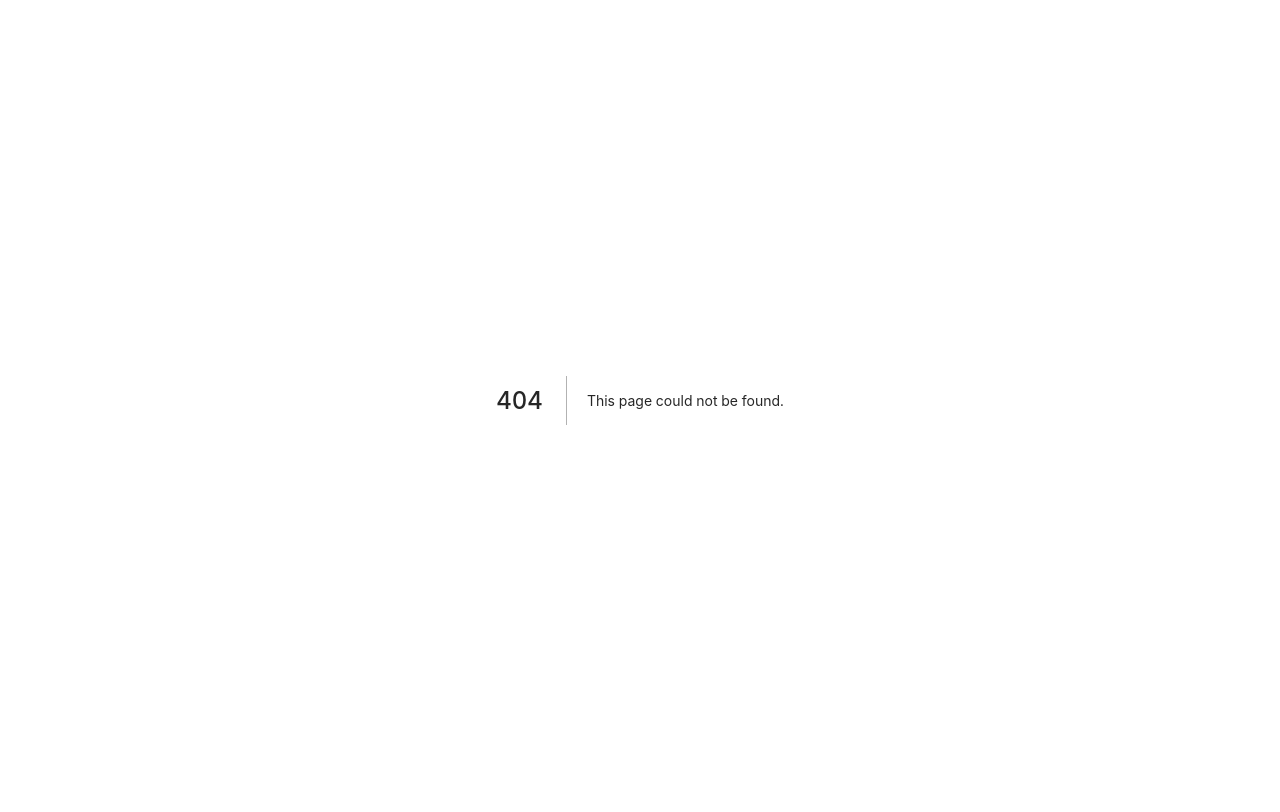
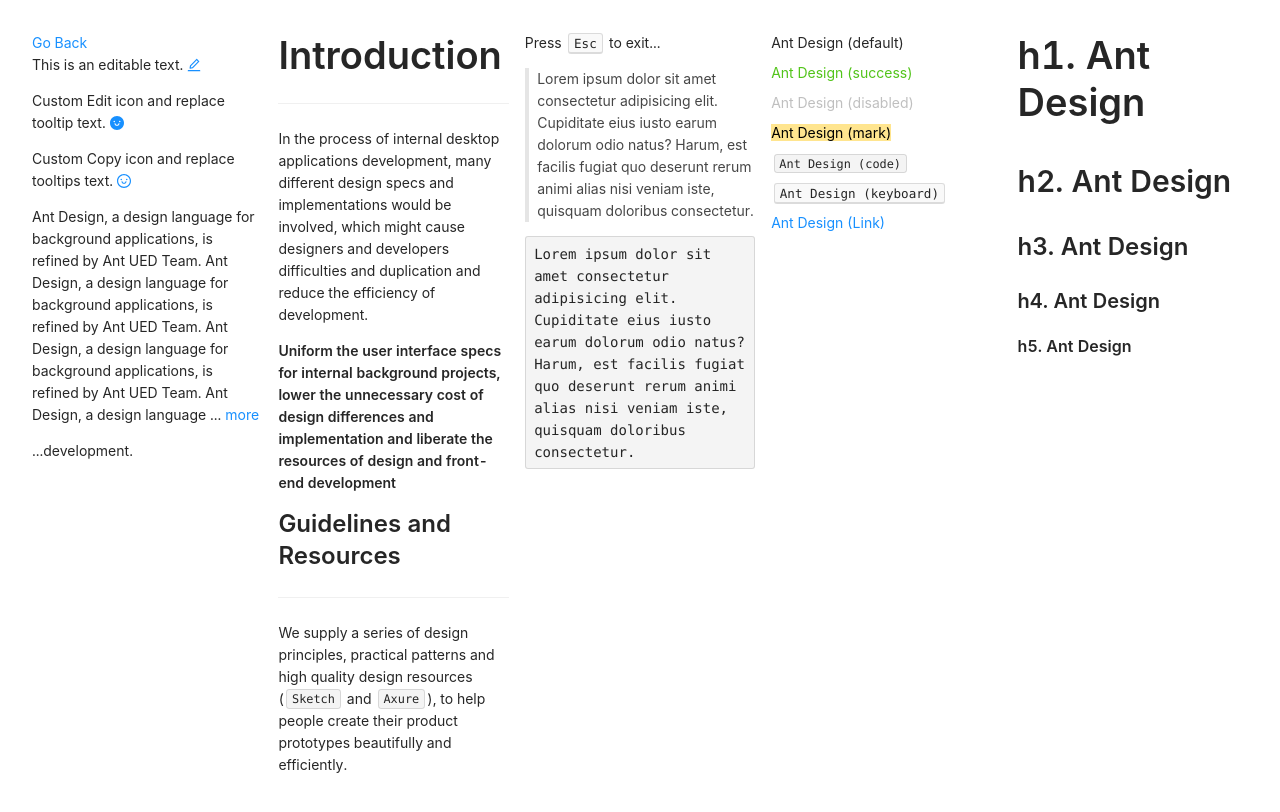
Before and after one commit to talhajubaer018/antdesign, a Next.js app: page /typography in a window 1280 px wide. Before the commit this address had no page. Shown: the top 812 px of the page. Built offline with nearby package versions, Linux system fonts and the light colour scheme.

Commit message:
typograhy

```diff
--- /dev/null
+++ b/pages/typography.js
@@ -0,0 +1,133 @@
+import React, { useState } from "react";
+import { Divider, Typography, Space } from "antd";
+import { CheckOutlined, HighlightOutlined, SmileFilled, SmileOutlined } from "@ant-design/icons";
+
+const typography = () => {
+  const { Title, Paragraph, Text, Link, blockquote } = Typography;
+
+  const blockContent = `Lorem ipsum dolor sit amet consectetur adipisicing elit. Cupiditate eius iusto earum dolorum odio natus? Harum, est facilis fugiat quo deserunt rerum animi alias nisi veniam iste, quisquam doloribus consectetur.`;
+
+  const [editableStr, setEditableStr] = useState("This is an editable text.");
+  const [customIconStr, setCustomIconStr] = useState("Custom Edit icon and replace tooltip text.");
+
+  const [ellipsis, setEllipsis] = useState(true);
+
+  const EllipsisMiddle = ({ suffixCount, children }) => {
+    const start = children.slice(0, children.length - suffixCount).trim();
+    const suffix = children.slice(-suffixCount).trim();
+    return (
+      <Text
+        style={{
+          maxWidth: "20%",
+        }}
+        ellipsis={{
+          suffix,
+        }}
+      >
+        {start}
+      </Text>
+    );
+  };
+
+  return (
+    <div className="container_white">
+      <Typography>
+        <article>
+          <Link href="/">Go Back</Link>
+        </article>
+        <Paragraph
+          editable={{
+            onChange: setEditableStr,
+          }}
+        >
+          {editableStr}
+        </Paragraph>
+        <Paragraph
+          editable={{
+            icon: <SmileFilled />,
+            tooltip: "click to edit text",
+            onChange: setCustomIconStr,
+            enterIcon: <CheckOutlined />,
+            maxLength: 50,
+            autoSize: {
+              maxRows: 5,
+              minRows: 3,
+            },
+          }}
+        >
+          {customIconStr}
+        </Paragraph>
+        <Paragraph
+          copyable={{
+            icon: [<SmileOutlined key="copy-icon" />, <SmileFilled key="copied-icon" />],
+            tooltips: ["click here", "you clicked!!"],
+          }}
+        >
+          Custom Copy icon and replace tooltips text.
+        </Paragraph>
+        <Paragraph
+          ellipsis={
+            ellipsis
+              ? {
+                  rows: 10,
+                  expandable: true,
+                  symbol: "more",
+                  width: 50,
+                }
+              : false
+          }
+        >
+          Ant Design, a design language for background applications, is refined by Ant UED Team. Ant Design, a design language for background applications, is refined by Ant UED Team. Ant Design, a design language for background applications, is refined by Ant UED Team. Ant Design, a design language for background applications, is refined by Ant UED Team. Ant Design, a design language for background applications, is refined by Ant UED Team. Ant Design, a design language for background applications, is refined by Ant UED Team.
+        </Paragraph>
+        <EllipsisMiddle suffixCount={12}>In the process of internal desktop applications development, many different design specs and implementations would be involved, which might cause designers and developers difficulties and duplication and reduce the efficiency of development.</EllipsisMiddle>
+      </Typography>
+
+      <Typography>
+        <Title>Introduction</Title>
+        <Divider />
+        <Paragraph>In the process of internal desktop applications development, many different design specs and implementations would be involved, which might cause designers and developers difficulties and duplication and reduce the efficiency of development.</Paragraph>
+        <Paragraph>
+          <Text strong>Uniform the user interface specs for internal background projects, lower the unnecessary cost of design differences and implementation and liberate the resources of design and front-end development</Text>
+        </Paragraph>
+        <Paragraph>
+          <Title level={3}>Guidelines and Resources</Title>
+          <Divider />
+        </Paragraph>
+        <Paragraph>
+          We supply a series of design principles, practical patterns and high quality design resources (<Text code>Sketch</Text> and <Text code>Axure</Text>), to help people create their product prototypes beautifully and efficiently.
+        </Paragraph>
+      </Typography>
+      <Typography>
+        <Paragraph>
+          Press <Text keyboard>Esc</Text> to exit...
+        </Paragraph>
+        <Paragraph>
+          <blockquote>{blockContent}</blockquote>
+          <pre>{blockContent}</pre>
+        </Paragraph>
+      </Typography>
+      <Typography>
+        <Space direction="vertical">
+          <Text>Ant Design (default)</Text>
+          <Text type="success">Ant Design (success)</Text>
+          <Text disabled>Ant Design (disabled)</Text>
+          <Text mark>Ant Design (mark)</Text>
+          <Text code>Ant Design (code)</Text>
+          <Text keyboard>Ant Design (keyboard)</Text>
+          <Link href="https://ant.design" target="_blank">
+            Ant Design (Link)
+          </Link>
+        </Space>
+      </Typography>
+      <Typography>
+        <Title>h1. Ant Design</Title>
+        <Title level={2}>h2. Ant Design</Title>
+        <Title level={3}>h3. Ant Design</Title>
+        <Title level={4}>h4. Ant Design</Title>
+        <Title level={5}>h5. Ant Design</Title>
+      </Typography>
+    </div>
+  );
+};
+
+export default typography;
```
